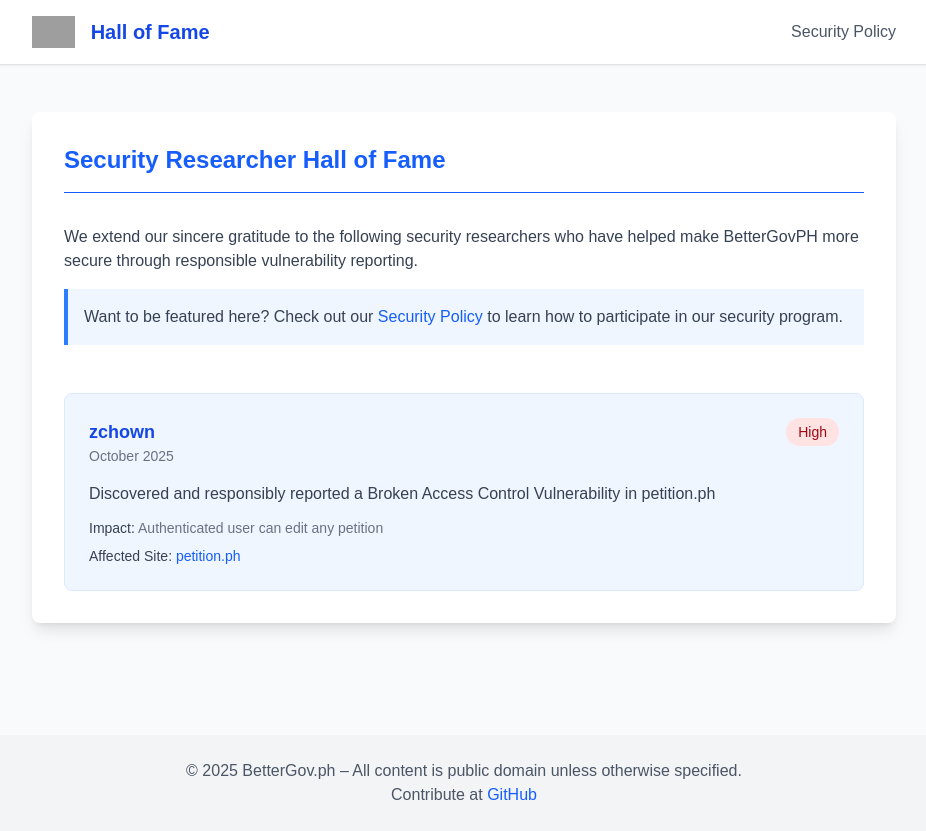
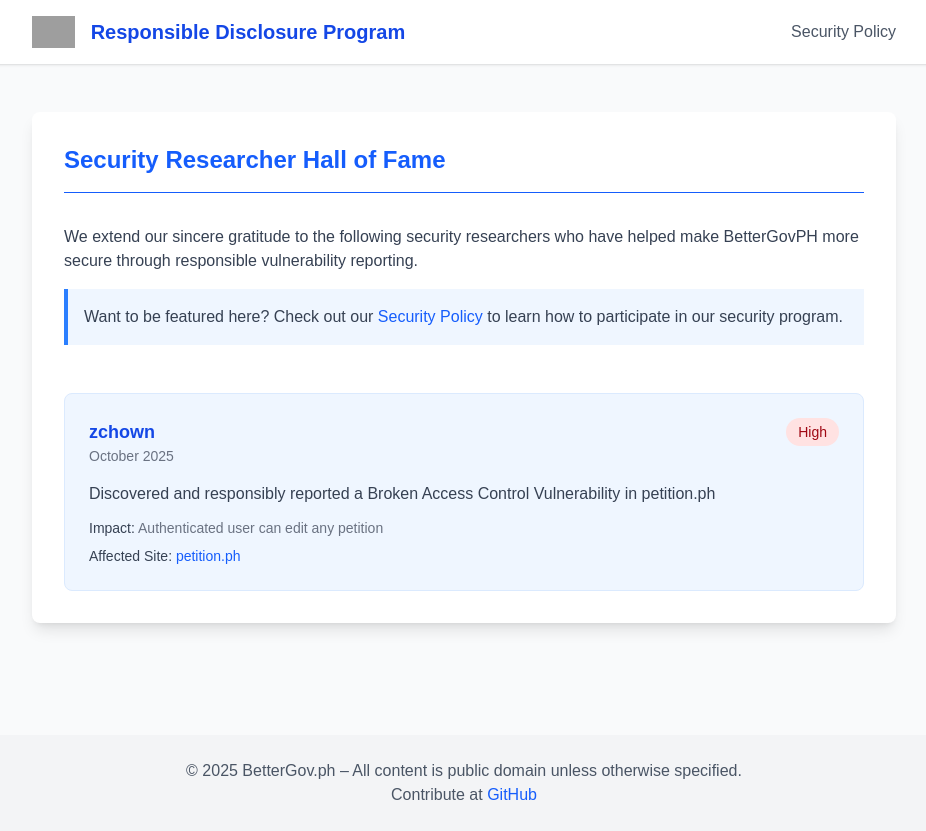
Before and after one commit to fr4nc1stein/bettergov-halloffame, a Next.js app: page /hall-of-fame in a window 1280 px wide. Shown: the whole page, without its empty margins (176-1102 px from the left). Built offline with nearby package versions, Linux system fonts and the light colour scheme; grey boxes are pictures that could not be loaded.

Commit message:
fixed header

```diff
--- a/app/hall-of-fame/page.tsx
+++ b/app/hall-of-fame/page.tsx
@@ -18,7 +18,7 @@ export default function HallOfFame() {
                 />
               </Link>
               <h1 className="text-xl font-semibold text-blue-700">
-                Hall of Fame
+                Responsible Disclosure Program
               </h1>
             </div>
             <nav>
```
